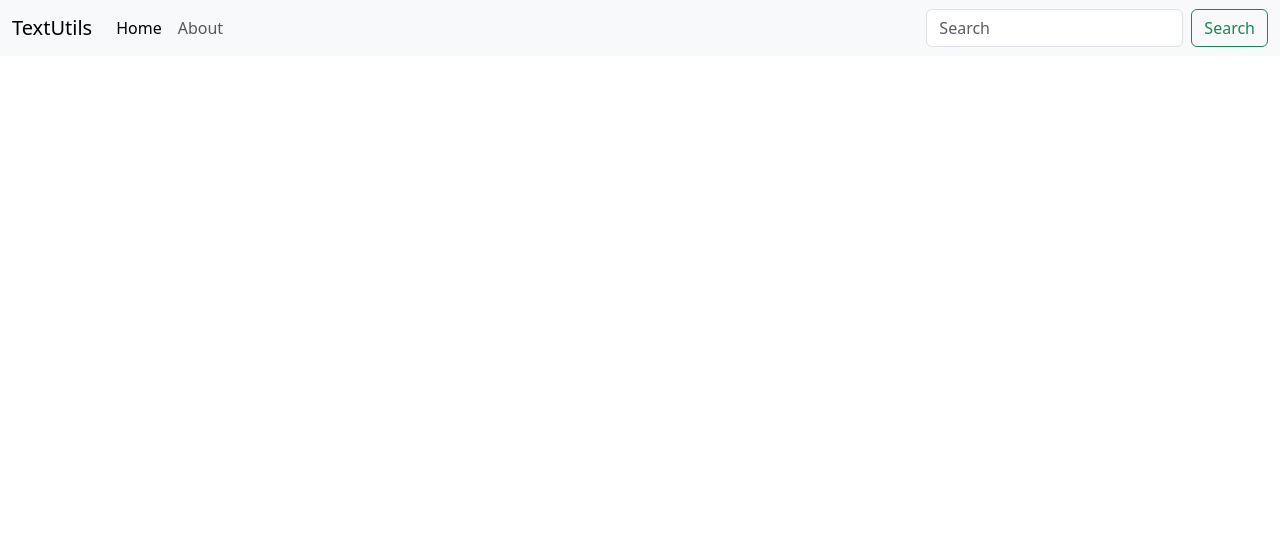
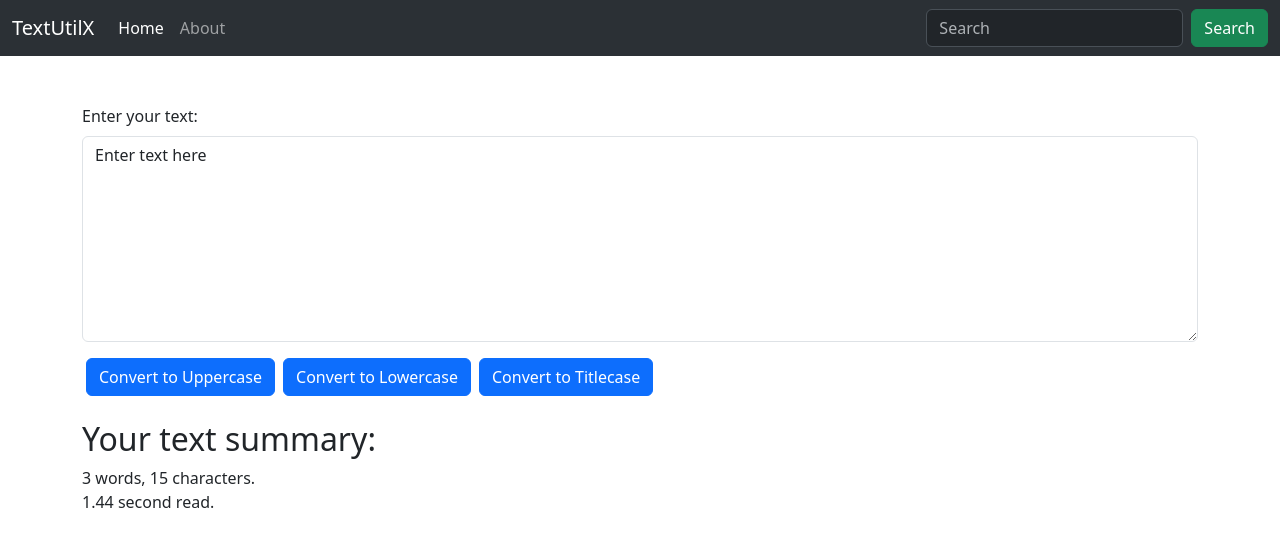
Before and after one commit to debanjangg/textutilx-React, a React (Create React App) app: page / in a window 1280 px wide. Shown: the top 546 px of the page. Built offline with nearby package versions, Linux system fonts and the light colour scheme.

Commit message:
Learnt Prop and State, changing State variables (strings and even css as objects)

```diff
--- a/src/App.js
+++ b/src/App.js
@@ -1,31 +1,16 @@
-import logo from './logo.svg';
 import './App.css';
+import Navbar from './components/Navbar';
+import TextForm from './components/TextForm'
+// import About from './components/About';
 
 function App() {
   return (
     <>
-    <nav className="navbar navbar-expand-lg bg-body-tertiary">
-      <div className="container-fluid">
-        <a className="navbar-brand" href="/">TextUtils</a>
-        <button className="navbar-toggler" type="button" data-bs-toggle="collapse" data-bs-target="#navbarSupportedContent" aria-controls="navbarSupportedContent" aria-expanded="false" aria-label="Toggle navigation">
-          <span className="navbar-toggler-icon"></span>
-        </button>
-        <div className="collapse navbar-collapse" id="navbarSupportedContent">
-          <ul className="navbar-nav me-auto mb-2 mb-lg-0">
-            <li className="nav-item">
-              <a className="nav-link active" aria-current="page" href="/">Home</a>
-            </li>
-            <li className="nav-item">
-              <a className="nav-link" href="/">About</a>
-            </li>
-          </ul>
-          <form className="d-flex" role="search">
-            <input className="form-control me-2" type="search" placeholder="Search" aria-label="Search"/>
-            <button className="btn btn-outline-success" type="submit">Search</button>
-          </form>
-        </div>
-      </div>
-    </nav>
+    <Navbar title="TextUtilX" aboutText="About"/>
+    <div className="container my-5">
+      <TextForm heading="Enter your text:"/>
+      {/* {<About/>} */}
+    </div>
     </>
   );
 }
--- /dev/null
+++ b/src/components/About.js
@@ -0,0 +1,73 @@
+import React, { useState } from 'react'
+
+export default function About() {
+
+    const [myStyle, setMyStyle] = useState({
+        color: "black",
+        backgroundColor: "white",
+    });
+    const [btnText, setBtnText] = useState("dark");
+
+    const toggleStyle = () => {
+        if(myStyle.color === "white"){
+            setBtnText("dark");
+            setMyStyle({
+                color: "black",
+                backgroundColor: "white"
+            })
+        }else{
+            setBtnText("light");
+            setMyStyle({
+                color: "white",
+                backgroundColor: "#323232",
+                border: "1px solid white"
+            })
+        }
+    }
+
+    return (
+        <div className="container" style={myStyle}>
+            <div className="accordion" id="accordionExample">
+                <h2>About Us</h2>
+                <div className="accordion-item">
+                    <h2 className="accordion-header">
+                    <button className="accordion-button" type="button" style={myStyle} data-bs-toggle="collapse" data-bs-target="#collapseOne" aria-expanded="false" aria-controls="collapseOne">
+                        What is TextUtilX?
+                    </button>
+                    </h2>
+                    <div id="collapseOne" className="accordion-collapse collapse show" data-bs-parent="#accordionExample">
+                    <div className="accordion-body" style={myStyle}>
+                        <strong>TextUtliX is a text utility website with an X factor.</strong> It has a lot of built in utility functions, with new functionality added every now and then as and when required.
+                    </div>
+                    </div>
+                </div>
+                <div className="accordion-item">
+                    <h2 className="accordion-header">
+                    <button className="accordion-button collapsed" style={myStyle} type="button" data-bs-toggle="collapse" data-bs-target="#collapseTwo" aria-expanded="false" aria-controls="collapseTwo">
+                        Who is behind TextUtilX?
+                    </button>
+                    </h2>
+                    <div id="collapseTwo" className="accordion-collapse collapse" data-bs-parent="#accordionExample">
+                    <div className="accordion-body" style={myStyle}>
+                        Lorem, ipsum dolor sit amet consectetur adipisicing elit. Doloribus odit nihil, deleniti voluptatibus voluptas pariatur at. Voluptates atque eum dolores repellat non. Laudantium eveniet expedita accusantium ratione velit quidem ipsum.
+                        Nesciunt est optio quas autem vitae hic quam obcaecati qui fuga quidem ab ipsam, eaque velit. Necessitatibus corporis nostrum veniam facilis officiis? Fugit repellendus laudantium sequi officia sed eveniet nesciunt?
+                    </div>
+                    </div>
+                </div>
+                <div className="accordion-item">
+                    <h2 className="accordion-header">
+                    <button className="accordion-button collapsed" type="button" style={myStyle} data-bs-toggle="collapse" data-bs-target="#collapseThree" aria-expanded="false" aria-controls="collapseThree">
+                        Wanna reach out?
+                    </button>
+                    </h2>
+                    <div id="collapseThree" className="accordion-collapse collapse" data-bs-parent="#accordionExample">
+                    <div className="accordion-body" style={myStyle}>
+                        Lorem ipsum dolor, sit amet consectetur adipisicing elit. Numquam quod, voluptatibus consectetur recusandae voluptates consequuntur soluta cumque eos doloremque error et cum, praesentium iste aperiam itaque eum perferendis mollitia corporis!
+                    </div>
+                    </div>
+                </div>
+            </div>
+            <button onClick={toggleStyle} type="button" className="btn btn-dark my-3">Switch to {btnText} mode</button>
+        </div>
+  )
+}
--- /dev/null
+++ b/src/components/Navbar.js
@@ -0,0 +1,39 @@
+import React from 'react'
+import PropTypes from 'prop-types'
+
+export default function Navbar(props) {
+  return (
+    <nav className="navbar bg-dark navbar-expand-lg bg-body-tertiary" data-bs-theme="dark">
+      <div className="container-fluid">
+        <a className="navbar-brand" href="/">{props.title}</a>
+        <button className="navbar-toggler" type="button" data-bs-toggle="collapse" data-bs-target="#navbarSupportedContent" aria-controls="navbarSupportedContent" aria-expanded="false" aria-label="Toggle navigation">
+          <span className="navbar-toggler-icon"></span>
+        </button>
+        <div className="collapse navbar-collapse" id="navbarSupportedContent">
+          <ul className="navbar-nav me-auto mb-2 mb-lg-0">
+            <li className="nav-item">
+              <a className="nav-link active" aria-current="page" href="/">Home</a>
+            </li>
+            <li className="nav-item">
+              <a className="nav-link" href='/'>{props.aboutText}</a>
+            </li>
+          </ul>
+          <form className="d-flex" role="search">
+            <input className="form-control me-2" type="search" placeholder="Search" aria-label="Search"/>
+            <button className="btn btn-success" type="submit">Search</button>
+          </form>
+        </div>
+      </div>
+    </nav>
+  )
+}
+
+Navbar.propTypes = {title: PropTypes.string.isRequired,
+    aboutLink: PropTypes.string,
+    aboutText: PropTypes.string
+}
+
+Navbar.defaultProps = {
+    title: "Enter title",
+    aboutText: "Enter about text"
+}
--- /dev/null
+++ b/src/components/TextForm.js
@@ -0,0 +1,61 @@
+import React, {useState} from 'react'
+
+
+    export default function TextForm(prop) {
+
+        const [text, setText] = useState('Enter text here');
+        // text = "updated text" //wrong way to cheange the state
+        // setText("updated text") //correct way to cheange the state
+
+        const handleOnChange = (event) => {
+            setText(event.target.value)
+        }
+
+        const handleUpClick = () => {
+            setText(text.toUpperCase())
+        }
+
+        const handleLoClick = () => {
+            setText(text.toLowerCase())
+        }
+
+        const handleTitleClick = () => {
+            const getTitleCase = (str) => {
+                let stArr = str.trim().split(' ');
+                let res = ""
+                for(let x=0; x<stArr.length; x++){
+                    let word= stArr[x]
+                    res += word[0].toUpperCase() + word.slice(1) + " "
+                }
+                return res.trim()
+            }
+            setText(getTitleCase(text))
+            //setText(text)
+        }
+
+        const getWords = () =>{
+            if(text === '')
+                return 0
+            else
+                return text.trim().split(' ').length
+        }
+
+        return (
+            <>
+            <div>
+                <div className="mb-3 my-3">
+                    <label htmlFor="textBox" className="form-label">{prop.heading}</label>
+                    <textarea className="form-control" value={text} onChange={handleOnChange} id="textBox" rows="8"></textarea>
+                </div>
+                <button className="btn btn-primary mx-1" onClick={handleUpClick}>Convert to Uppercase</button>
+                <button className="btn btn-primary mx-1" onClick={handleLoClick}>Convert to Lowercase</button>
+                <button className="btn btn-primary mx-1" onClick={handleTitleClick}>Convert to Titlecase</button>
+            </div>
+            <div className='my-4'>
+                <h2>Your text summary:</h2>
+                <p>{getWords(text)} words, {text.length} characters.<br/>{0.008 * text.split(' ').length * 60} second read.</p>
+                <p></p>
+            </div>
+            </>
+        );
+}
--- a/src/index.js
+++ b/src/index.js
@@ -4,12 +4,12 @@ import './index.css';
 import App from './App';
 import reportWebVitals from './reportWebVitals';
 
-const root = ReactDOM.createRoot(document.getElementById('root'));
+const container = document.getElementById('root')
+const root = ReactDOM.createRoot(container);
 root.render(
   <React.StrictMode>
     <App />
   </React.StrictMode>,
-  document.getElementById('root')
 );
 
 // If you want to start measuring performance in your app, pass a function
```
